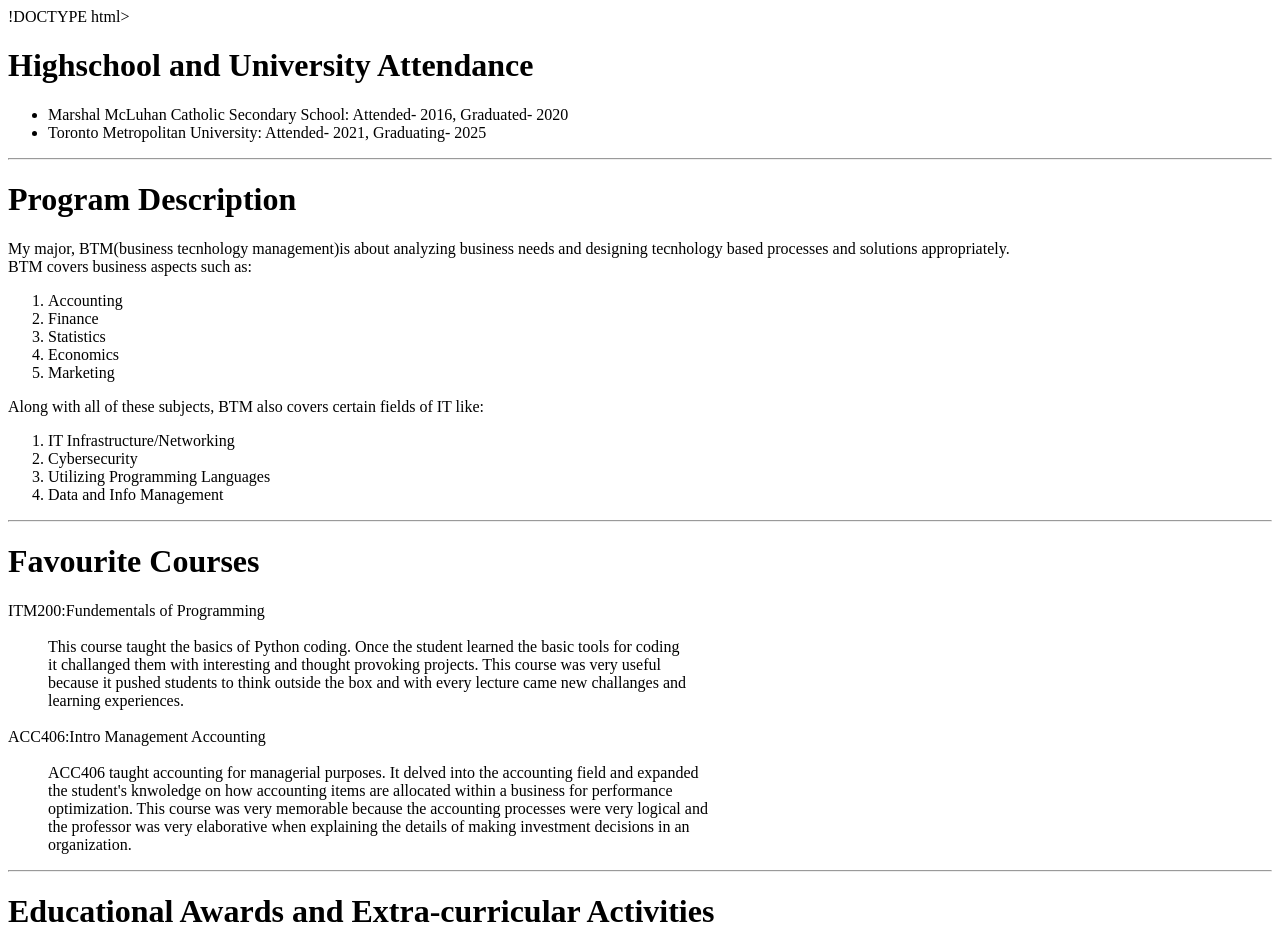
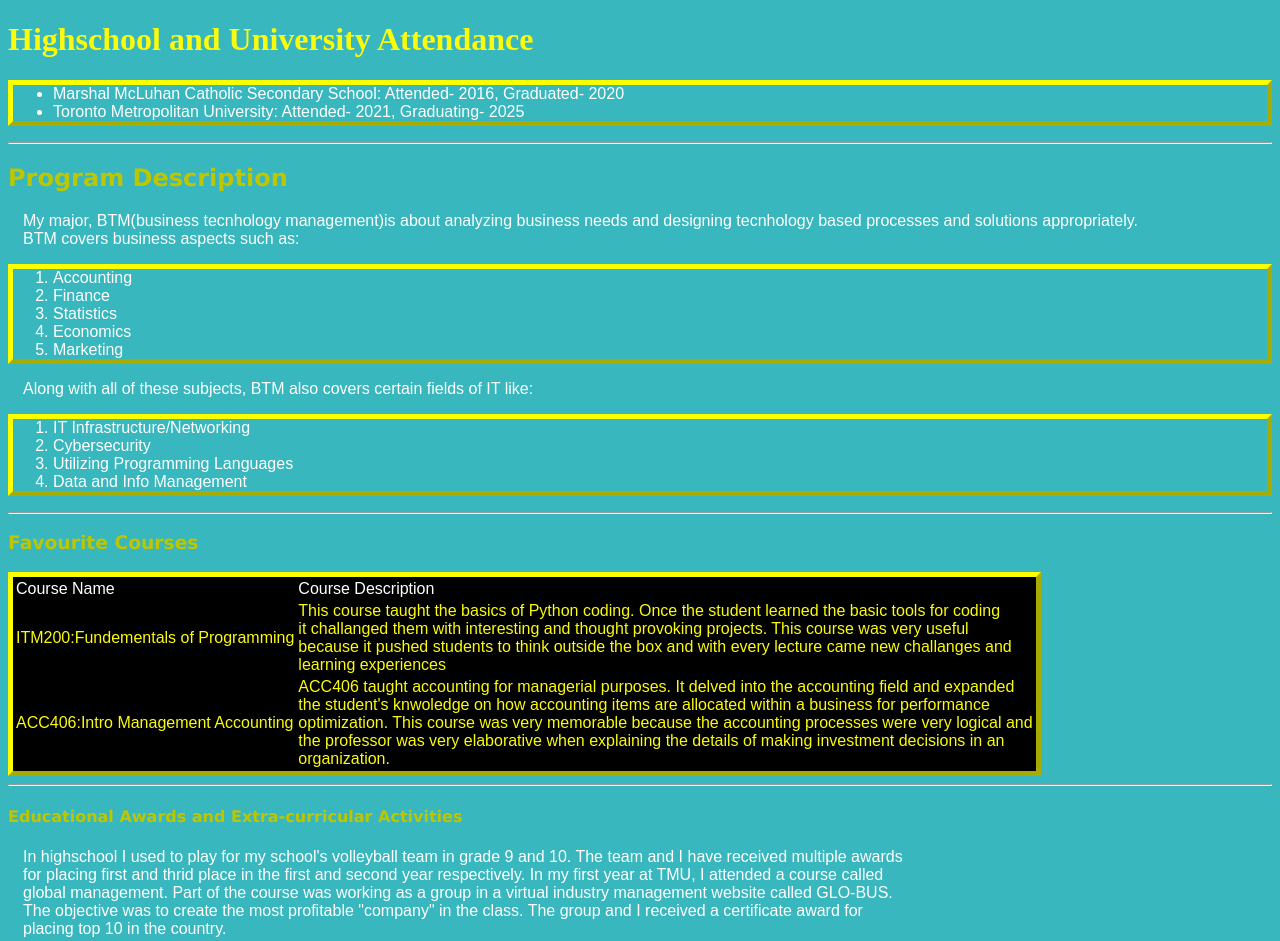
Before and after one commit to Bernard115/bernard115.github.io, a plain HTML site: page index.html in a window 1280 px wide. Shown: the top 941 px of the page. Drawn offline with Linux system fonts and the light colour scheme.

Commit message:
Add files via upload

```diff
--- a/index.html
+++ b/index.html
@@ -1,4 +1,4 @@
-!DOCTYPE html>
+<!DOCTYPE html>
 <html lang="en" >
 <head>
     <title>Education</title>
@@ -6,41 +6,50 @@
 </head>
 <body>
     <h1>Highschool and University Attendance</h1>
-    <ul>
-        <li>Marshal McLuhan Catholic Secondary School: Attended- 2016, Graduated- 2020</li>
-        <li>Toronto Metropolitan University: Attended- 2021, Graduating- 2025 <br> </li>
+    <ul class="myDiv">
+        <li class="paragraph">Marshal McLuhan Catholic Secondary School: Attended- 2016, Graduated- 2020</li>
+        <li class="paragraph">Toronto Metropolitan University: Attended- 2021, Graduating- 2025 <br> </li>
     </ul>
     <hr>
-    <h1>Program Description</h1>
-    <p>My major, BTM(business tecnhology management)is about analyzing business needs and designing tecnhology based processes and solutions appropriately. <br> BTM covers business aspects such as: <br> </p>
-    <ol>
-        <li>Accounting</li>
-        <li>Finance</li>
-        <li>Statistics</li>
-        <li>Economics</li>
-        <li>Marketing</li>
+    <h2 class="feature">Program Description</h2>
+    <p class="paragraph">My major, BTM(business tecnhology management)is about analyzing business needs and designing tecnhology based processes and solutions appropriately. <br> BTM covers business aspects such as: <br> </p>
+    <ol class="myDiv">
+        <li class="paragraph">Accounting</li>
+        <li class="paragraph">Finance</li>
+        <li class="paragraph">Statistics</li>
+        <li class="paragraph">Economics</li>
+        <li class="paragraph">Marketing</li>
     </ol>
-    <p>Along with all of these subjects, BTM also covers certain fields of IT like: <br> </p>
-    <ol>
-        <li>IT Infrastructure/Networking</li>
-        <li>Cybersecurity</li>
-        <li>Utilizing Programming Languages</li>
-        <li>Data and Info Management</li>
+    <p class="paragraph">Along with all of these subjects, BTM also covers certain fields of IT like: <br> </p>
+    <ol class="myDiv">
+        <li class="paragraph">IT Infrastructure/Networking</li>
+        <li class="paragraph">Cybersecurity</li>
+        <li class="paragraph">Utilizing Programming Languages</li>
+        <li class="paragraph">Data and Info Management</li>
     </ol>
     <hr>
-    <h1>Favourite Courses</h1>
-    <dl>
-       <dt>ITM200:Fundementals of Programming</dt> <br>
-       <dd>This course taught the basics of Python coding. Once the student learned the basic tools for coding <br> it challanged them with interesting and thought provoking projects. This course was very useful <br> because it pushed students to think outside the box and with every lecture came new challanges and <br> learning experiences.</dd> <br>
-       <dt>ACC406:Intro Management Accounting</dt> <br>
-       <dd>ACC406 taught accounting for managerial purposes. It delved into the accounting field and expanded <br> the student's knwoledge on how accounting items are allocated within a business for performance <br> optimization. This course was very memorable because the accounting processes were very logical and <br> the professor was very elaborative when explaining the details of making investment decisions in an <br> organization.</dd>
-    </dl>
+    <h3 class="feature">Favourite Courses</h3>
+    <table class="myDiv1">
+    <tr class="paragraph">
+        <td>Course Name</td>
+        <td>Course Description</td>
+    </tr>
+    <tr>
+        <td>ITM200:Fundementals of Programming</td>
+        <td>This course taught the basics of Python coding. Once the student learned the basic tools for coding <br> it challanged them with interesting and thought provoking projects. This course was very useful <br> because it pushed students to think outside the box and with every lecture came new challanges and <br> learning experiences</td>
+    </tr>
+    <tr>
+        <td>ACC406:Intro Management Accounting</td>
+        <td>ACC406 taught accounting for managerial purposes. It delved into the accounting field and expanded <br> the student's knwoledge on how accounting items are allocated within a business for performance <br> optimization. This course was very memorable because the accounting processes were very logical and <br> the professor was very elaborative when explaining the details of making investment decisions in an <br> organization.</td>
+    </tr>
+    </table>
     <hr>
-    <h1>Educational Awards and Extra-curricular Activities</h1>
-    <p>In highschool I used to play for my school's volleyball team in grade 9 and 10. The team and I have received multiple awards <br> for placing first and thrid place in the first and second year respectively. In my first year at TMU, I attended a course called <br> global management. Part of the course was working as a group in a virtual industry management website called GLO-BUS. <br> The objective was to create the most profitable "company" in the class. The group and I received a certificate award for <br> placing top 10 in the country.  </p>
+    <h4 class="feature">Educational Awards and Extra-curricular Activities</h4>
+    <p class="paragraph">In highschool I used to play for my school's volleyball team in grade 9 and 10. The team and I have received multiple awards <br> for placing first and thrid place in the first and second year respectively. In my first year at TMU, I attended a course called <br> global management. Part of the course was working as a group in a virtual industry management website called GLO-BUS. <br> The objective was to create the most profitable "company" in the class. The group and I received a certificate award for <br> placing top 10 in the country.  </p>
     <hr>
     <footer>
-        <p>Written by: Bernard Hasimaj                                          |                  <a href="emaillink.html">Contact Me</a> </p>
+        <p class="hoverlink">Written by: Bernard Hasimaj                                          |                  <a href="mailto:bernard.hasimaj@torontomu.ca">Contact Me</a> </p>
     </footer>
+<link rel="stylesheet" href="style.css">
 </body>
-</html>
+ </html>
--- a/style.css
+++ b/style.css
@@ -0,0 +1,26 @@
+body { background-color:#38B7BE;color:#fbfb0c; p {
+    margin-top: 15px;
+    margin-bottom: 15px;
+    margin-right: 15px;
+    margin-left: 15px;
+  }
+}
+.feature { color:#BDC602; font-family:Verdana, Geneva, Tahoma, sans-serif; }
+.paragraph { color:#FFFFFF; font-family: Arial, Helvetica, sans-serif; }
+.font { font-weight:bold; }
+.myDiv {
+    border: 5px outset rgb(251, 255, 0);
+    background-color: #38B7BE ;
+    text-align:left;
+  }
+.hoverlink {type="text/css">}
+A:link {text-decoration: none}
+A:visited {text-decoration: none}
+A:active {text-decoration: none}
+A:hover {font-size:24; font-weight:bold; color: red;}
+.csstable {th { background-color: #04AA6D; } }
+.myDiv1 { font-family: Arial, Helvetica, sans-serif;
+    border: 5px outset rgb(251, 255, 0);
+    background-color: #000000 ;
+    text-align:left;
+  } #used to style html table#
```
